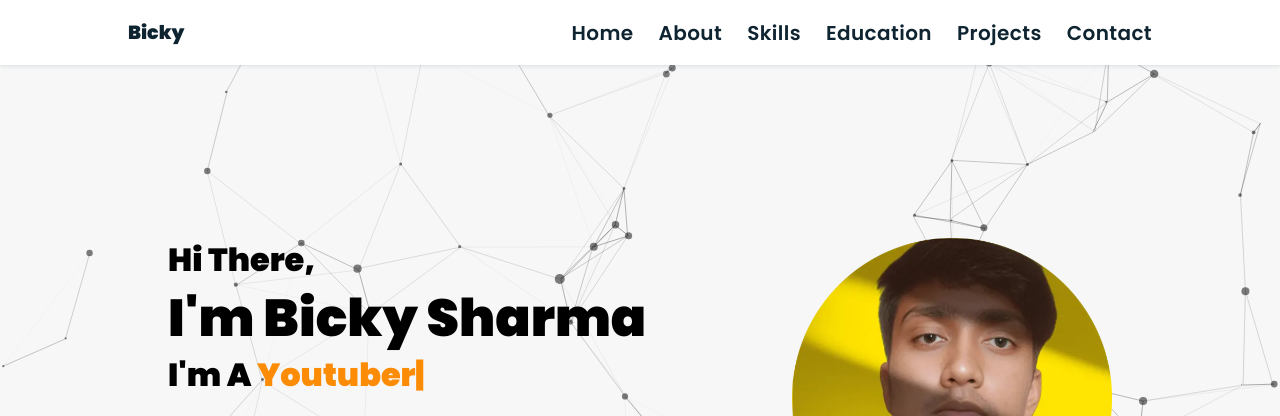
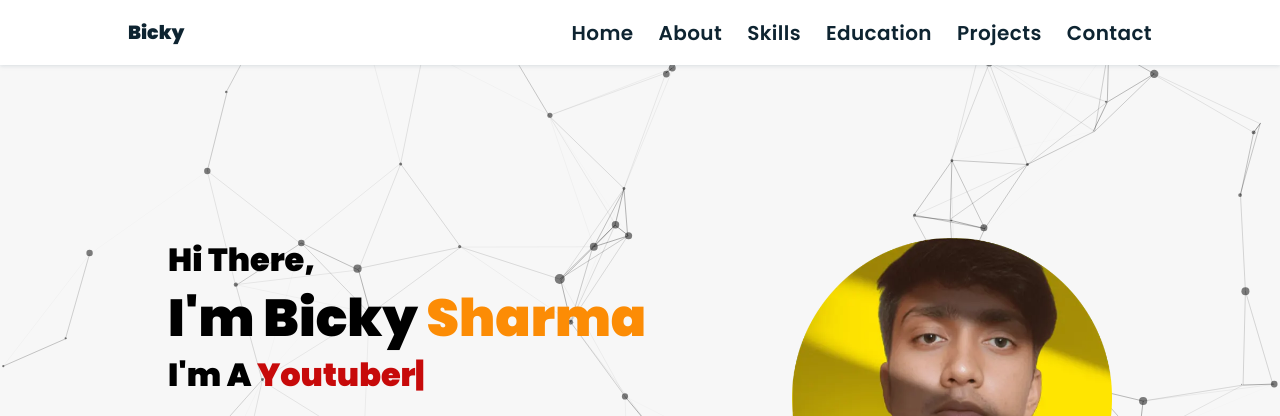
Before and after one commit to bickysrm/bickysrm.github.io, a plain HTML site: page index.html in a window 1280 px wide. Shown: the top 416 px of the page. Drawn offline with nearby package versions, Linux system fonts and the light colour scheme.

Commit message:
some color changes on span tag of home section

```diff
--- a/assets/script/particles.js
+++ b/assets/script/particles.js
@@ -20,7 +20,7 @@ var pJS = function(tag_id, params){
     },
     particles: {
       number: {
-        value: 400,
+        value: 700,
         density: {
           enable: true,
           value_area: 800
--- a/index.html
+++ b/index.html
@@ -39,7 +39,7 @@
         <div id="particles-js"></div>
         <div class="home-content">
             <h3>Hi There,</h3>
-            <h1>I'm Bicky Sharma</h1>
+            <h1>I'm Bicky <span style="color: #fc8c05;">Sharma</span></h1>
             <h3>I'm a <span id="element"></span></h3>
             <div class="socials">
                 <a class="github" href="#"><i class="fa-brands fa-github"></i></a>
--- a/style.css
+++ b/style.css
@@ -245,7 +245,7 @@ header .navbar ul li a:hover {
 }
 
 span{
-    color: #fc8c05;
+    color: rgb(199, 10, 10);
 }
 
 .btn1{
```
